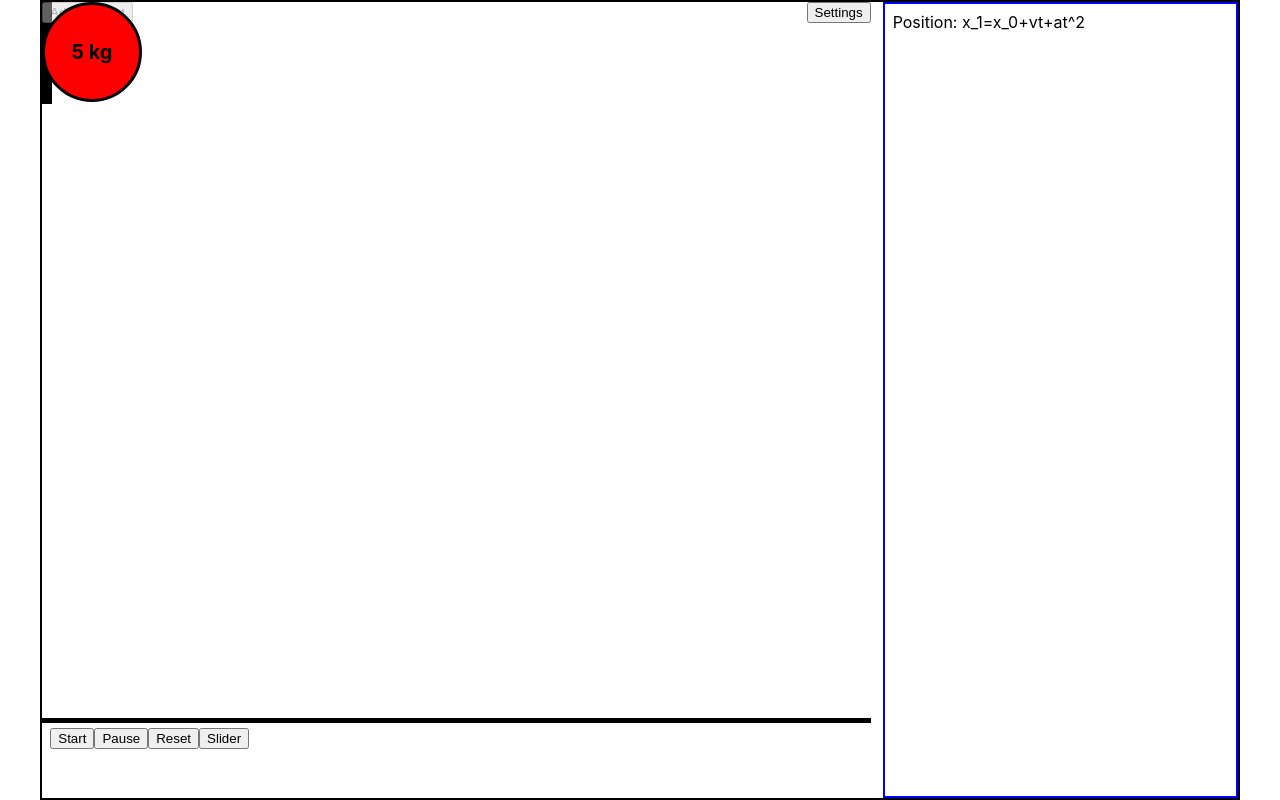
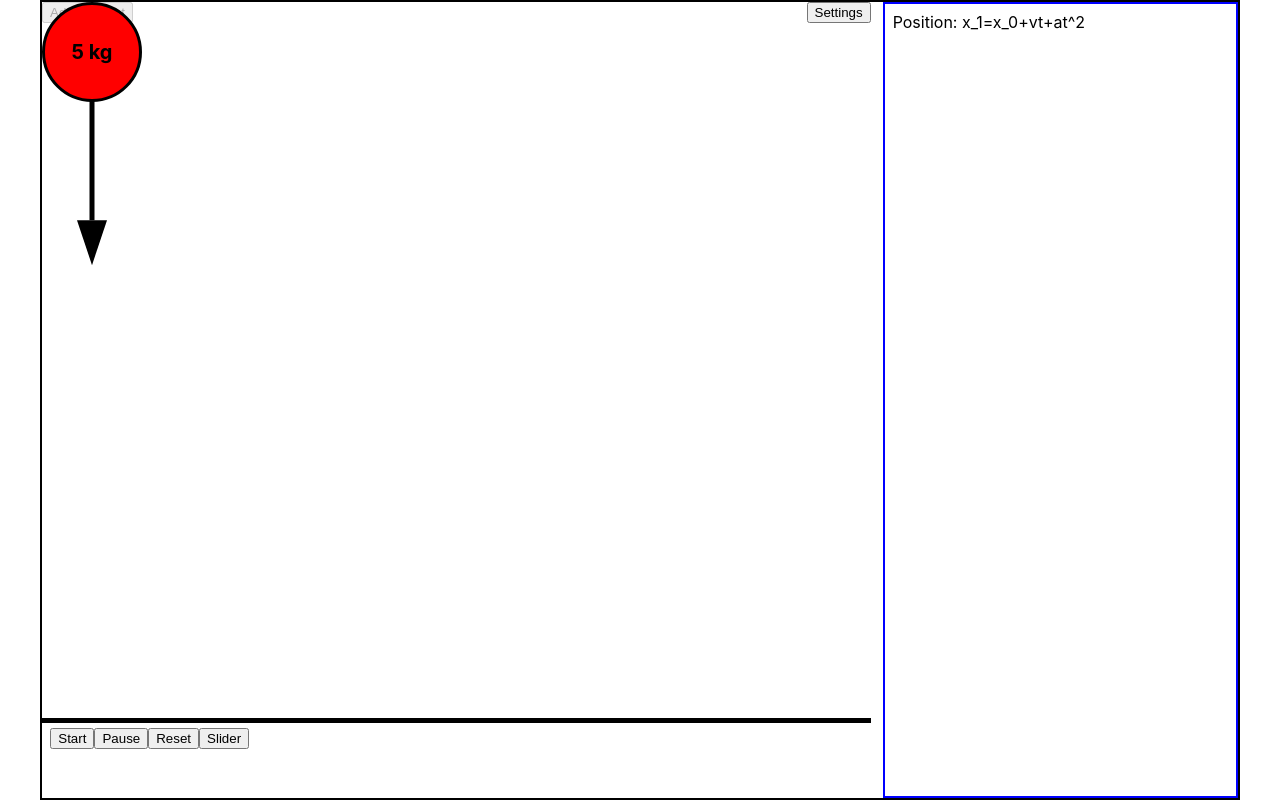
Before and after one commit to brynnchernosky/physics-mechanics-simulator, a React (Create React App) app: page / in a window 1280 px wide. Both pictures are taken after a click on the button "Add element". Built offline with nearby package versions, Linux system fonts and the light colour scheme.

Commit message:
gravity arrow works

```diff
--- a/src/App.tsx
+++ b/src/App.tsx
@@ -68,7 +68,7 @@ function App() {
             {simulationElements.map((element, index) => {
               if (element.type === "weight") {
                 const forceOfGravity: IForce = {
-                  magnitude: element.mass * -9.81,
+                  magnitude: element.mass * 9.81,
                   directionInDegrees: 270,
                 };
                 return (
--- a/src/Weight.tsx
+++ b/src/Weight.tsx
@@ -80,7 +80,6 @@ export const Weight = (props: IWeightProps) => {
     setYAcceleration(startAccY ?? 0);
     setUpdatedForces(forces);
     updateAcceleration(forces);
-    console.log("reset block");
   };
 
   const updateAcceleration = (forceList: IForce[]) => {
@@ -92,8 +91,9 @@ export const Weight = (props: IWeightProps) => {
           Math.cos((force.directionInDegrees * Math.PI) / 180)) /
         mass;
       const yComponent =
+        (-1 *
           (force.magnitude *
-          Math.sin((force.directionInDegrees * Math.PI) / 180)) /
+            Math.sin((force.directionInDegrees * Math.PI) / 180))) /
         mass;
       newXAcc += xComponent;
       newYAcc += yComponent;
@@ -137,18 +137,20 @@ export const Weight = (props: IWeightProps) => {
           setYPosition(wallHeight - 2 * effectiveRadius);
           const newForce: IForce = {
             magnitude: 9.81 * mass,
-            directionInDegrees: wall.angleInDegrees + 270,
+            directionInDegrees: wall.angleInDegrees + 90,
           };
           setUpdatedForces((state) => [...state, newForce]);
           setYVelocity(0);
           updateAcceleration(updatedForces);
           collision = true;
+          console.log("collision");
         }
       });
     }
     if (!collision) {
       updatePos(timestepSize);
       updateVelocity(timestepSize);
+      console.log("no collision");
     }
   };
 
@@ -175,6 +177,7 @@ export const Weight = (props: IWeightProps) => {
   const [clickPositionY, setClickPositionY] = useState(0);
 
   return (
+    <div style={{ zIndex: -1000 }}>
       <div
         className="weightContainer"
         onPointerDown={(e) => {
@@ -204,40 +207,50 @@ export const Weight = (props: IWeightProps) => {
         <div className="weight" style={weightStyle}>
           <p className="weightLabel">{mass} kg</p>
         </div>
+      </div>
       {forces.map((force, index) => {
-        const value = Math.abs(force.magnitude) * 3;
-        const y = yPosition - value - (radius ?? 5);
-        const x = xPosition + (radius ?? 5) - 7;
-        const angle = 0; //(50 * Math.PI) / 180;
-        const lineStyle = {
-          backgroundColor: "black",
-          height: value + "px",
-          width: 10 + "px",
-          top: y * Math.cos(angle) + x * Math.cos(angle) + "px",
-          left: x * Math.sin(angle) + y * Math.sin(angle) + "px",
-          zIndex: -1000,
-          position: "relative" as "relative",
-        };
-        const xArrow = xPosition - 7;
-        const yArrow = yPosition - Math.abs(force.magnitude) * 3;
-        const arrowHead = {
-          width: 0,
-          height: 0,
-          borderLeft: Math.abs(force.magnitude) / 2 + "px solid transparent",
-          borderRight: Math.abs(force.magnitude) / 2 + "px solid transparent",
-          borderBottom: Math.abs(force.magnitude) / 2 + "px solid black",
-          top: yArrow * Math.cos(angle) + xArrow * Math.cos(angle) + "px",
-          left: xArrow * Math.sin(angle) + yArrow * Math.sin(angle) + "px",
-          margin: 2 + "rem",
-          position: "relative" as "relative",
-        };
-        const forceArrow = {
-          // transform: rotate(force.directionInDegrees + "deg"),
-        };
+        const arrowStartY = yPosition + (radius ?? 5);
+        const arrowStartX = xPosition + (radius ?? 5);
+        const arrowEndY =
+          arrowStartY -
+          Math.abs(force.magnitude) *
+            3 *
+            Math.sin((force.directionInDegrees * Math.PI) / 180);
+        const arrowEndX =
+          arrowStartX +
+          Math.abs(force.magnitude) *
+            3 *
+            Math.cos((force.directionInDegrees * Math.PI) / 180);
+
         return (
-          <div key={index} style={forceArrow} className="forceArrow">
-            {" "}
-            <div style={arrowHead} /> <div style={lineStyle} />{" "}
+          <div
+            key={index}
+            style={{ pointerEvents: "none", position: "absolute", zIndex: -1 }}
+          >
+            <svg width={"5000px"} height={"5000px"}>
+              <defs>
+                <marker
+                  id="arrow"
+                  markerWidth="10"
+                  markerHeight="10"
+                  refX="0"
+                  refY="3"
+                  orient="auto"
+                  markerUnits="strokeWidth"
+                >
+                  <path d="M0,0 L0,6 L9,3 z" fill="#000" />
+                </marker>
+              </defs>
+              <line
+                x1={arrowStartX}
+                y1={arrowStartY}
+                x2={arrowEndX}
+                y2={arrowEndY}
+                stroke="#000"
+                strokeWidth="5"
+                markerEnd="url(#arrow)"
+              />
+            </svg>
           </div>
         );
       })}
```
Lines whose indentation alone changed are shown as unchanged.
